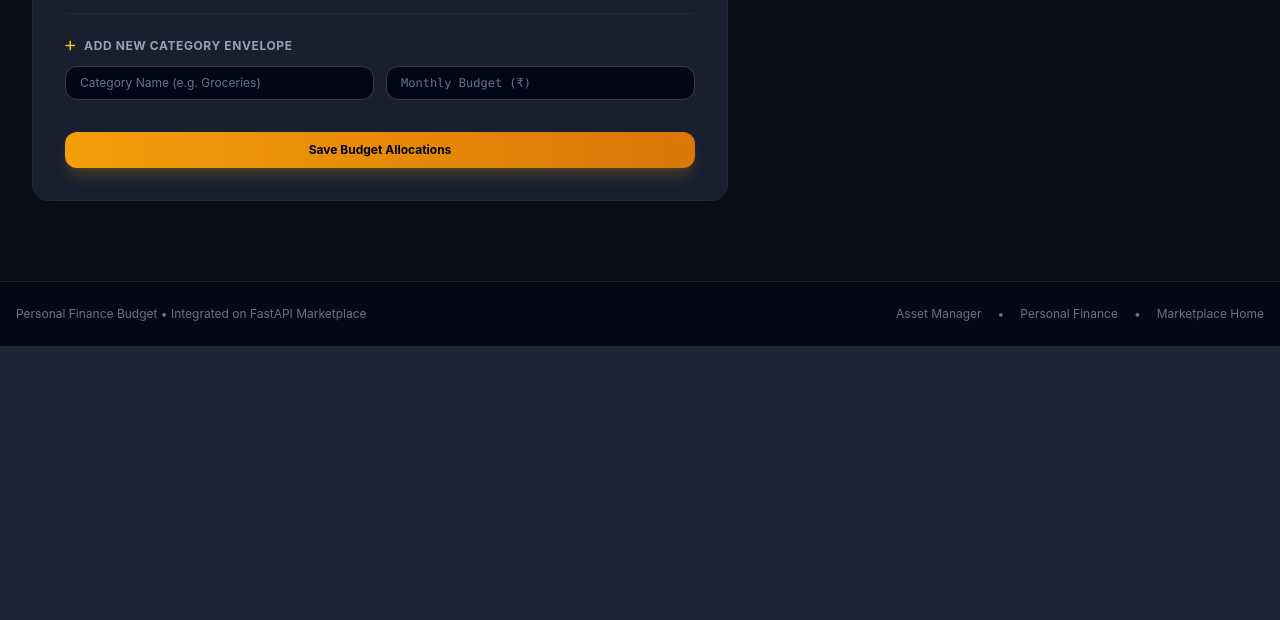
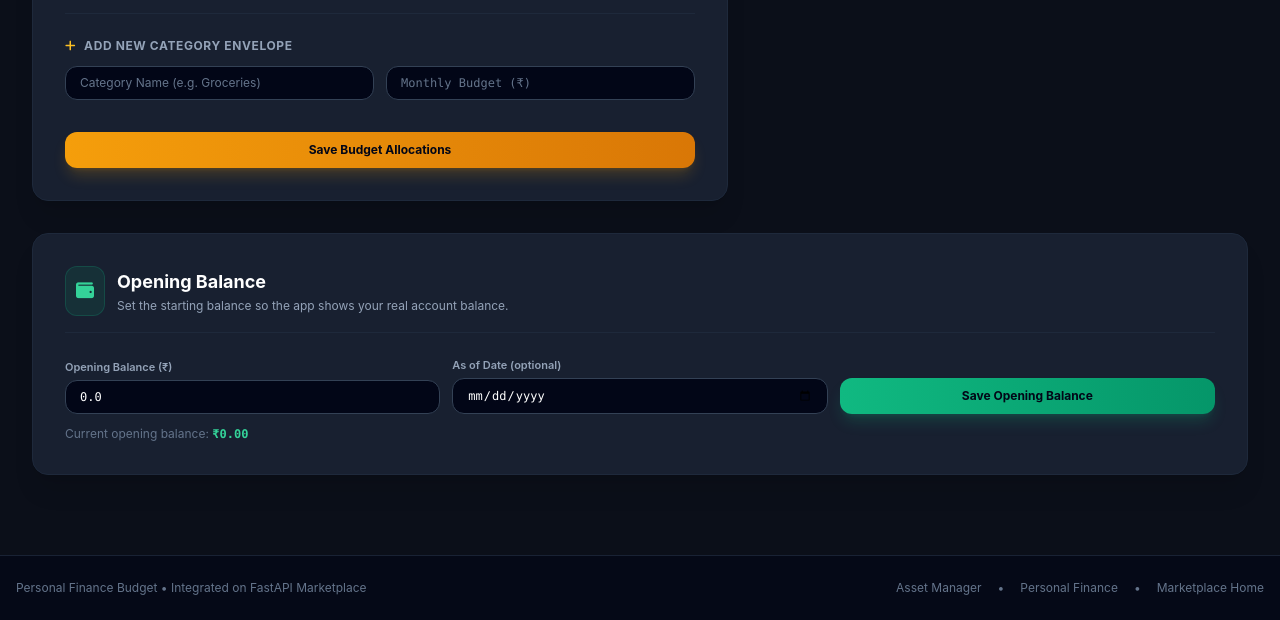
Before and after one commit to pannet1/fastapi-apps, a FastAPI app: page /settings in a window 1280 px wide. Shown: the part 660-1280 px from the top of the page. Before the commit the page ends 1006 px from the top, so only its background shows below. Run offline with FastAPI, Linux system fonts and the light colour scheme; data that the repository does not hold is empty; some libraries are stand-ins or nearby versions.

Commit message:
feat(personal-finance): add opening balance and real balance display

```diff
--- a/agent_hub_ui.py
+++ b/agent_hub_ui.py
@@ -49,6 +49,7 @@ def render_agent_hub_html(summary_data: Dict[str, Any], markdown_brief: str) ->
     pf_inc = f"${pf_cf.get('total_income', 0.0):,.2f}"
     pf_exp = f"${pf_cf.get('total_expenses', 0.0):,.2f}"
     pf_net = f"${pf_cf.get('net_savings', 0.0):,.2f}"
+    pf_balance = f"${pf_cf.get('current_balance', pf.get('current_balance', 0.0)):,.2f}"
     pf_period_name = pf_p.get("label", "Current Period")
 
     json_str_escaped = json.dumps(summary_data, indent=2).replace("&", "&amp;").replace("<", "&lt;").replace(">", "&gt;")
@@ -189,6 +190,7 @@ def render_agent_hub_html(summary_data: Dict[str, Any], markdown_brief: str) ->
                         <span class="w-8 h-8 rounded-lg bg-amber-500/10 text-amber-400 flex items-center justify-center text-sm">💰</span>
                     </div>
                     <div class="text-xl font-extrabold text-white font-mono">{pf_net}</div>
+                    <div class="text-[11px] text-slate-400 mt-1">Real Balance: <strong class="text-emerald-300">{pf_balance}</strong></div>
                     <div class="text-[11px] text-slate-400 mt-1">Period: <strong class="text-amber-300">{pf_period_name}</strong></div>
                 </div>
                 <div class="mt-4 pt-3 border-t border-slate-800/80 flex items-center justify-between text-xs">
--- a/apps/personal-finance/src/main.py
+++ b/apps/personal-finance/src/main.py
@@ -24,7 +24,9 @@ from pf_database import (
 from pf_agent_service import (
     add_transaction as agent_add_transaction,
     get_categories as agent_get_categories,
+    get_opening_balance as agent_get_opening_balance,
     get_personal_finance_summary,
+    set_opening_balance as agent_set_opening_balance,
     update_category as agent_update_category,
 )
 
@@ -161,6 +163,11 @@ class CategorizeInput(BaseModel):
     forward: bool = True
 
 
+class OpeningBalanceInput(BaseModel):
+    opening_balance: float
+    as_of_date: Optional[str] = None
+
+
 @app.post("/api/agent/categorize")
 def api_categorize(payload: CategorizeInput):
     """Agent/API endpoint: Assign category to an uncategorized transaction."""
@@ -174,14 +181,39 @@ def api_categorize(payload: CategorizeInput):
     return res
 
 
+@app.get("/api/agent/opening-balance")
+def api_get_opening_balance():
+    """Agent/API endpoint: Returns the configured opening balance and real current balance."""
+    initialize_master()
+    summary = get_personal_finance_summary(MASTER_FILE, CATEGORIES_FILE)
+    return {
+        "opening_balance": summary.get("opening_balance", 0.0),
+        "current_balance": summary.get("current_balance", 0.0),
+        "real_balance": summary.get("real_balance", 0.0),
+    }
+
+
+@app.post("/api/agent/opening-balance")
+def api_set_opening_balance(payload: OpeningBalanceInput):
+    """Agent/API endpoint: Set the opening balance used to compute the real account balance."""
+    initialize_master()
+    return agent_set_opening_balance(
+        MASTER_FILE,
+        amount=payload.opening_balance,
+        as_of_date=payload.as_of_date,
+    )
+
+
 # -------------------------------------------------------------
 # Human-Facing UI Routes
 # -------------------------------------------------------------
 @app.get("/settings", response_class=HTMLResponse)
 async def settings_page(request: Request):
     categories = get_categories()
+    initialize_master()
+    opening_balance = agent_get_opening_balance(MASTER_FILE)
     return templates.TemplateResponse(
-        "settings.html", {"request": request, "categories": categories}
+        "settings.html", {"request": request, "categories": categories, "opening_balance": opening_balance}
     )
 
 
@@ -204,6 +236,41 @@ async def add_category(request: Request):
         json.dump(categories, f)
 
     return RedirectResponse(url="/settings", status_code=303)
+
+
+@app.post("/settings/opening-balance")
+async def handle_opening_balance(
+    opening_balance: float = Form(...),
+    as_of_date: Optional[str] = Form(None),
+):
+    """Human endpoint: set the opening balance used to compute the real account balance."""
+    initialize_master()
+    agent_set_opening_balance(
+        MASTER_FILE,
+        amount=opening_balance,
+        as_of_date=as_of_date if as_of_date else None,
+    )
+    return RedirectResponse(url="/settings", status_code=303)
+
+
+@app.post("/opening-balance")
+async def handle_opening_balance_alias(
+    opening_balance: float = Form(...),
+    as_of_date: Optional[str] = Form(None),
+):
+    initialize_master()
+    agent_set_opening_balance(
+        MASTER_FILE,
+        amount=opening_balance,
+        as_of_date=as_of_date if as_of_date else None,
+    )
+    return RedirectResponse(url="/settings", status_code=303)
+
+
+@app.post("/api/opening-balance")
+async def api_opening_balance_alias(opening_balance: float = Form(...), as_of_date: Optional[str] = Form(None)):
+    initialize_master()
+    return agent_set_opening_balance(MASTER_FILE, amount=opening_balance, as_of_date=as_of_date if as_of_date else None)
 
 
 @app.get("/transactions", response_class=HTMLResponse)
@@ -515,6 +582,12 @@ async def index(
     uncat_spent = float(uncat_df["Debit"].sum())
     uncat_count = len(uncat_df)
 
+    initialize_master()
+    opening_balance_val = agent_get_opening_balance(MASTER_FILE)
+    all_credits = pd.to_numeric(df["Credit"], errors="coerce").fillna(0).sum() if "Credit" in df else 0.0
+    all_debits = pd.to_numeric(df["Debit"], errors="coerce").fillna(0).sum() if "Debit" in df else 0.0
+    current_balance_val = round(float(opening_balance_val) + float(all_credits) - float(all_debits), 2)
+
     return templates.TemplateResponse(
         "index.html",
         {
@@ -533,6 +606,9 @@ async def index(
             "categories": list(budgets.keys()),
             "today_date": datetime.now().strftime("%Y-%m-%d"),
             "nav": nav,
+            "opening_balance": round(float(opening_balance_val), 2),
+            "current_balance": current_balance_val,
+            "real_balance": current_balance_val,
         },
     )
 
--- a/apps/personal-finance/src/pf_database.py
+++ b/apps/personal-finance/src/pf_database.py
@@ -38,7 +38,67 @@ def init_db(*args, **kwargs):
         conn.execute("CREATE INDEX IF NOT EXISTS idx_tx_category ON transactions(category);")
         conn.execute("CREATE INDEX IF NOT EXISTS idx_tx_date ON transactions(tran_date);")
         conn.execute("CREATE INDEX IF NOT EXISTS idx_tx_particulars ON transactions(particulars);")
+        conn.execute("""
+            CREATE TABLE IF NOT EXISTS settings (
+                key TEXT PRIMARY KEY,
+                value TEXT
+            );
+        """)
+        conn.execute("""
+            CREATE TABLE IF NOT EXISTS opening_balance (
+                id INTEGER PRIMARY KEY AUTOINCREMENT,
+                amount REAL NOT NULL DEFAULT 0.0,
+                as_of_date TEXT,
+                created_at TIMESTAMP DEFAULT CURRENT_TIMESTAMP
+            );
+        """)
     conn.close()
+
+
+def get_opening_balance() -> float:
+    """Returns the configured opening balance (0.0 if none)."""
+    conn = get_connection()
+    try:
+        cur = conn.cursor()
+        cur.execute("SELECT amount FROM opening_balance ORDER BY id DESC LIMIT 1")
+        row = cur.fetchone()
+        if row is not None and row["amount"] is not None:
+            return float(row["amount"])
+        cur.execute("SELECT value FROM settings WHERE key = 'opening_balance'")
+        row = cur.fetchone()
+        if row is not None and row["value"] is not None:
+            try:
+                return float(row["value"])
+            except (TypeError, ValueError):
+                return 0.0
+        return 0.0
+    finally:
+        conn.close()
+
+
+def set_opening_balance(amount: float, as_of_date: Optional[str] = None) -> Dict[str, Any]:
+    """Stores/updates the opening balance used to compute the real account balance."""
+    conn = get_connection()
+    try:
+        with conn:
+            conn.execute(
+                "INSERT INTO opening_balance (amount, as_of_date) VALUES (?, ?)",
+                (round(float(amount), 2), as_of_date),
+            )
+            conn.execute(
+                "INSERT INTO settings (key, value) VALUES ('opening_balance', ?) "
+                "ON CONFLICT(key) DO UPDATE SET value = excluded.value",
+                (str(round(float(amount), 2)),),
+            )
+            if as_of_date:
+                conn.execute(
+                    "INSERT INTO settings (key, value) VALUES ('opening_balance_date', ?) "
+                    "ON CONFLICT(key) DO UPDATE SET value = excluded.value",
+                    (str(as_of_date).strip(),),
+                )
+        return {"status": "success", "opening_balance": round(float(amount), 2), "as_of_date": as_of_date}
+    finally:
+        conn.close()
 
 
 def get_transactions_df(conn: Optional[sqlite3.Connection] = None) -> pd.DataFrame:
--- a/apps/personal-finance/src/templates/settings.html
+++ b/apps/personal-finance/src/templates/settings.html
@@ -99,4 +99,39 @@
     </div>
 
 </div>
+
+<!-- Opening Balance -->
+<div class="glass-card rounded-2xl p-6 sm:p-8 border border-slate-800 shadow-xl mt-8">
+    <div class="flex items-center gap-3 mb-6 pb-4 border-b border-slate-800">
+        <span class="p-2.5 bg-emerald-500/10 text-emerald-400 rounded-xl text-lg border border-emerald-500/20">
+            <i class="fa-solid fa-wallet"></i>
+        </span>
+        <div>
+            <h2 class="text-lg font-bold text-white">Opening Balance</h2>
+            <p class="text-xs text-slate-400 mt-0.5">Set the starting balance so the app shows your real account balance.</p>
+        </div>
+    </div>
+
+    <form action="/settings/opening-balance" method="post" class="grid grid-cols-1 sm:grid-cols-3 gap-3 items-end">
+        <div class="sm:col-span-1">
+            <label class="block text-[11px] font-semibold text-slate-400 mb-1">Opening Balance (₹)</label>
+            <input type="number" step="0.01" name="opening_balance" value="{{ opening_balance|default(0) }}"
+                   class="w-full bg-slate-950 border border-slate-700 rounded-xl px-3.5 py-2 text-xs text-white font-mono focus:outline-none focus:border-emerald-500" />
+        </div>
+        <div class="sm:col-span-1">
+            <label class="block text-[11px] font-semibold text-slate-400 mb-1">As of Date (optional)</label>
+            <input type="date" name="as_of_date"
+                   class="w-full bg-slate-950 border border-slate-700 rounded-xl px-3.5 py-2 text-xs text-white font-mono focus:outline-none focus:border-emerald-500" />
+        </div>
+        <div class="sm:col-span-1">
+            <button type="submit" class="w-full py-2.5 bg-gradient-to-r from-emerald-500 to-emerald-600 hover:from-emerald-400 hover:to-emerald-500 text-slate-950 font-bold rounded-xl text-xs transition shadow-lg shadow-emerald-500/20">
+                Save Opening Balance
+            </button>
+        </div>
+    </form>
+
+    <p class="text-xs text-slate-500 mt-3">
+        Current opening balance: <strong class="text-emerald-400 font-mono">₹{{ "{:,.2f}".format(opening_balance|default(0)) }}</strong>
+    </p>
+</div>
 {% endblock %}
--- a/apps/personal-finance/src/templates/transactions.html
+++ b/apps/personal-finance/src/templates/transactions.html
@@ -156,6 +156,7 @@
                     <th class="py-3.5 px-4">Particulars</th>
                     <th class="py-3.5 px-4 text-right">Debit</th>
                     <th class="py-3.5 px-4 text-right">Credit</th>
+                    <th class="py-3.5 px-4 text-right">Balance</th>
                     <th class="py-3.5 px-4">Category Envelope</th>
                 </tr>
             </thead>
@@ -170,6 +171,9 @@
                     </td>
                     <td class="py-3 px-4 text-right font-mono font-bold text-emerald-400 whitespace-nowrap">
                         {{ ("₹" + "{:,.2f}".format(row['Credit'])) if row['Credit'] == row['Credit'] and row['Credit'] != 0 else "" }}
+                    </td>
+                    <td class="py-3 px-4 text-right font-mono font-bold text-cyan-400 whitespace-nowrap">
+                        {{ ("₹" + "{:,.2f}".format(row['Balance'])) if row['Balance'] == row['Balance'] else "" }}
                     </td>
                     <td class="py-3 px-4">
                         <select onchange="updateCat({{ row['_row_index'] }}, this.value, this)"
@@ -186,7 +190,7 @@
                 </tr>
                 {% endfor %}
                 <tr id="no-tx-row" class="{% if transactions %}hidden{% endif %}">
-                    <td colspan="5" class="py-8 text-center text-slate-500 text-xs italic">
+                    <td colspan="6" class="py-8 text-center text-slate-500 text-xs italic">
                         No transactions found matching the selected filter criteria.
                     </td>
                 </tr>
```
Also changed, not shown: apps/personal-finance/src/pf_agent_service.py (+54 -2 lines), apps/personal-finance/src/templates/index.html (+12 -0 lines).
